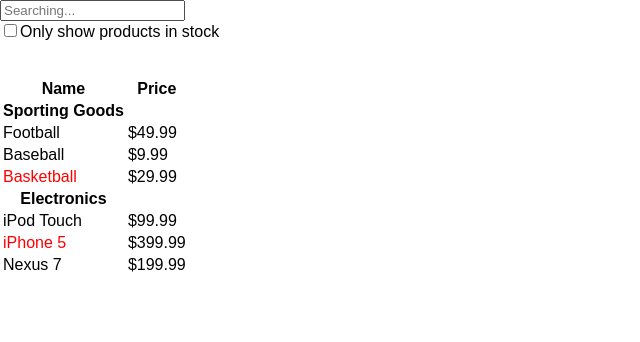
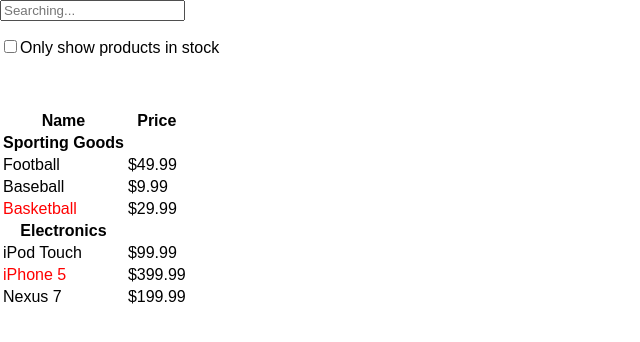
Before and after one commit to MatchaYi/React, a React (Create React App) app: page / in a window 1280 px wide. Shown: the top 342 px of the page, without its empty margins (0-640 px from the left). Built offline with nearby package versions, Linux system fonts and the light colour scheme.

Commit message:
modified 12-ThingkingInReact.1.js

```diff
--- a/src/components/12-ThingkingInReact.1.js
+++ b/src/components/12-ThingkingInReact.1.js
@@ -4,39 +4,42 @@
 class SearchBar extends Component {
     constructor (props) {
         super(props);
-        this.state = {
-            search: 'Searching...',
-        }
         this.handleChange = this.handleChange.bind(this);
+        this.searchChange = this.searchChange.bind(this);
     }
     handleChange (e) {
-        this.props.onChange(e.target.checked);
+        this.props.onCheckedChange(e.target.checked);
+    }
+    searchChange (e) {
+        this.props.onSearchChange(e.target.value);
     }
     render () {
-        const isStock = this.props.isStock
+        const isStock = this.props.isStock;
         return (
-            <div>
-                <input type="text" placeholder={this.state.search}/>
-                <br />
-                <label>
+            <form >
+                <input type="text" placeholder='Searching...' onChange={this.searchChange}/>
+                <p>
                     <input type="checkbox"
                     checked={isStock}
                     onChange={this.handleChange} />Only show products in stock
-                </label>
-            </div>
+                </p>
+            </form>
         )
     }
 }
 function  Products (props) {
     const data = props.data;
     const isStock = props.isStock;
+    const searchText = props.searchText;
     return (
         <tbody>
             <tr><th>{data[0].category}</th></tr>
-            {data.filter(item => isStock ? item.stocked : true).map((item, index) => {
+            {data.filter(item => isStock ? item.stocked : true)
+            .filter(item => item.name.toLowerCase().indexOf(searchText) > -1 || item.price.indexOf(searchText) > -1)
+            .map(item => {
                 const color = item.stocked === true ? '' : 'red';
                 return (
-                    <tr key={index}>
+                    <tr key={item.name}>
                         <td style={{color:color}}>{item.name}</td>
                         <td>{item.price}</td>
                     </tr>
@@ -58,6 +61,7 @@
     render () {
         const datas = dataJson;
         const isStock = this.props.isStock;
+        const searchText = this.props.searchText;
         return (
             <table>
                 <thead>
@@ -66,8 +70,14 @@
                         <th>Price</th>
                     </tr>
                 </thead>
-                <Products isStock={isStock} data={datas.filter(item => item.category==='Sporting Goods')}/>
-                <Products isStock={isStock} data={datas.filter(item => item.category==='Electronics')}/>
+                <Products isStock={isStock}
+                data={datas.filter(item => item.category==='Sporting Goods')}
+                searchText={searchText}
+                />
+                <Products isStock={isStock}
+                data={datas.filter(item => item.category==='Electronics')}
+                searchText={searchText}
+                />
             </table>
         )
     }
@@ -77,19 +87,28 @@
     constructor (props) {
         super (props);
         this.state = {
-            isStock: false
+            isStock: false,
+            searchText: ''
         }
         this.handleChange = this.handleChange.bind(this);
+        this.searchChange = this.searchChange.bind(this);
     }
     handleChange (isStock) {
         this.setState({isStock: isStock})
     }
+    searchChange (searchText) {
+        this.setState({searchText: searchText})
+    }
     render () {
         return (
             <div>
-               <SearchBar isStock={this.state.isStock} onChange={this.handleChange}/>
+               <SearchBar
+                    isStock={this.state.isStock}
+                    searchText={this.state.searchText}
+                    onCheckedChange={this.handleChange}
+                    onSearchChange={this.searchChange}/>
                <br/><br/>
-               <ProductTable isStock={this.state.isStock}/>
+               <ProductTable isStock={this.state.isStock} searchText={this.state.searchText}/>
             </div>
         )
     }
```
